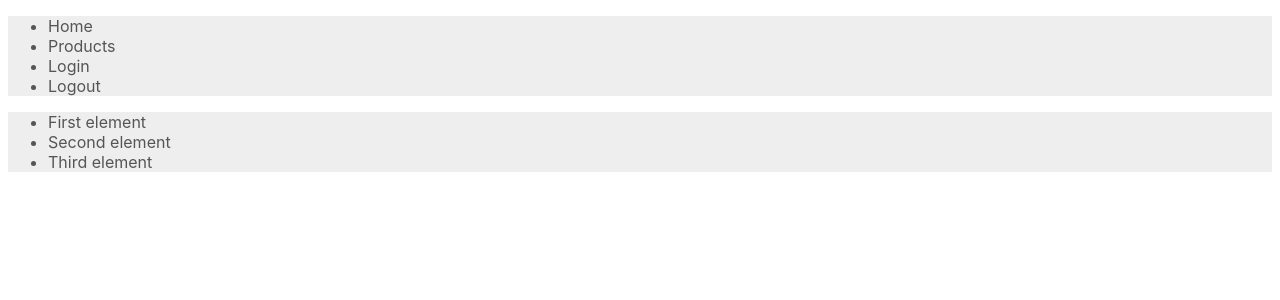
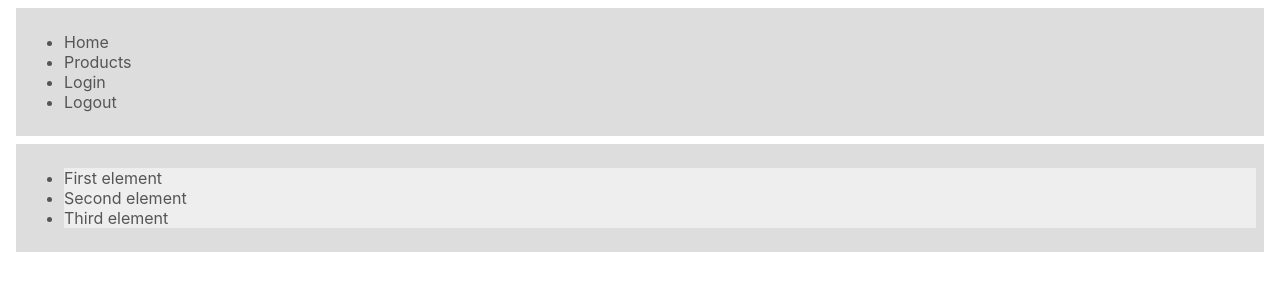
Before and after one commit to OmarThinks/React-Context-Project, a React (Create React App) app in the folder src/: page / in a window 1280 px wide. Shown: the top 300 px of the page. Built offline with nearby package versions, Linux system fonts and the light colour scheme.

Commit message:
accessing context using ContextProvider

```diff
--- a/src/src/components/main.js
+++ b/src/src/components/main.js
@@ -1,25 +1,34 @@
 import React, { Component } from 'react';
 import { ThemeContext } from '../contexts/ThemeContext';
-
-
-
 
 class Main extends Component {
     static contextType = ThemeContext;
     render() {
-        console.log(this.context);
-        const {isLightTheme, light, dark}=this.context;
-        const theme = isLightTheme ? light : dark;
+
 
         return (
-        <main style={{background:theme.bg, color: theme.syntax}}>
+
+        <ThemeContext.Consumer>{(context)=>{
+        console.log(context);
+
+        const {isLightTheme, light, dark}=context;
+        const theme = isLightTheme ? light : dark;
+            return(
+        <main style={{background:theme.ui, color: theme.syntax}}>
             <ul>
-                <li>First element</li>
-                <li>Second element</li>
-                <li>Third element</li>
+                <li style={{background:theme.bg}}>First element</li>
+                <li style={{background:theme.bg}}>Second element</li>
+                <li style={{background:theme.bg}}>Third element</li>
             </ul>
 
-        </main> );
+        </main>
+
+            );
+        }}
+
+
+        </ThemeContext.Consumer>
+        );
     }
 }
 
--- a/src/src/components/navbar.js
+++ b/src/src/components/navbar.js
@@ -12,7 +12,7 @@ class NavBar extends Component {
         const {isLightTheme, light, dark}=this.context;
         const theme = isLightTheme ? light : dark;
         return (
-          <nav style={{background:theme.bg, color: theme.syntax}}>
+          <nav style={{background:theme.ui, color: theme.syntax}}>
               <ul>
                 <li>Home</li>
                 <li>Products</li>
--- a/src/src/index.css
+++ b/src/src/index.css
@@ -5,3 +5,11 @@ body {
   -webkit-font-smoothing: antialiased;
   -moz-osx-font-smoothing: grayscale;
 }
+
+
+
+
+main,nav{
+  padding: .5em;
+  margin: .5em;
+}
```
